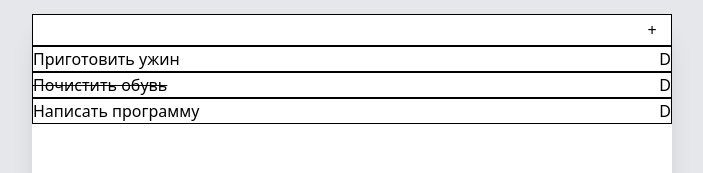
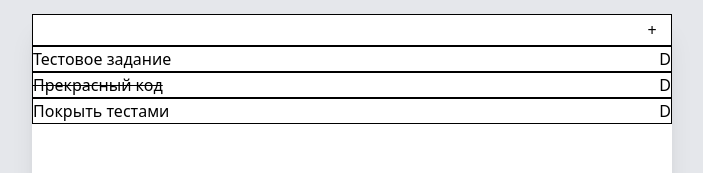
Before and after one commit to grJDh/test-todo, a React (Create React App) app: page / in a window 1280 px wide. Shown: the part 250-423 px from the top of the page, without its empty margins (288-991 px from the left). Built offline with nearby package versions, Linux system fonts and the light colour scheme.

Commit message:
Fixed Input and ToDoItem tests

```diff
--- a/src/ToDoApp/ToDoApp.tsx
+++ b/src/ToDoApp/ToDoApp.tsx
@@ -8,17 +8,17 @@ const ToDoApp = () => {
   const [todoList, setTodoList] = useState([
     {
       id: 1667248861470,
-      text: "Приготовить ужин",
+      text: "Тестовое задание",
       finished: false,
     },
     {
       id: 1667248805525,
-      text: "Почистить обувь",
+      text: "Прекрасный код",
       finished: true,
     },
     {
       id: 1667248804108,
-      text: "Написать программу",
+      text: "Покрыть тестами",
       finished: false,
     },
   ]);
--- a/src/components/TodoItem/TodoItem.tsx
+++ b/src/components/TodoItem/TodoItem.tsx
@@ -12,7 +12,12 @@ const ToDoItem = ({ text, id, finished, removeItem, toggleItem }: Props) => {
       className={`cursor-pointer border-solid border-black border flex justify-between`}
       onClick={() => toggleItem(id)}
     >
-      <p className={`${finished ? "line-through" : ""}`}>{text}</p>
+      <p
+        className={`${finished ? "line-through" : ""}`}
+        data-testid="todoItemText"
+      >
+        {text}
+      </p>
       <button onClick={() => removeItem(id)}>D</button>
     </li>
   );
```
Also changed, not shown: 2 other files (tests, documents, lock files or other folders).
